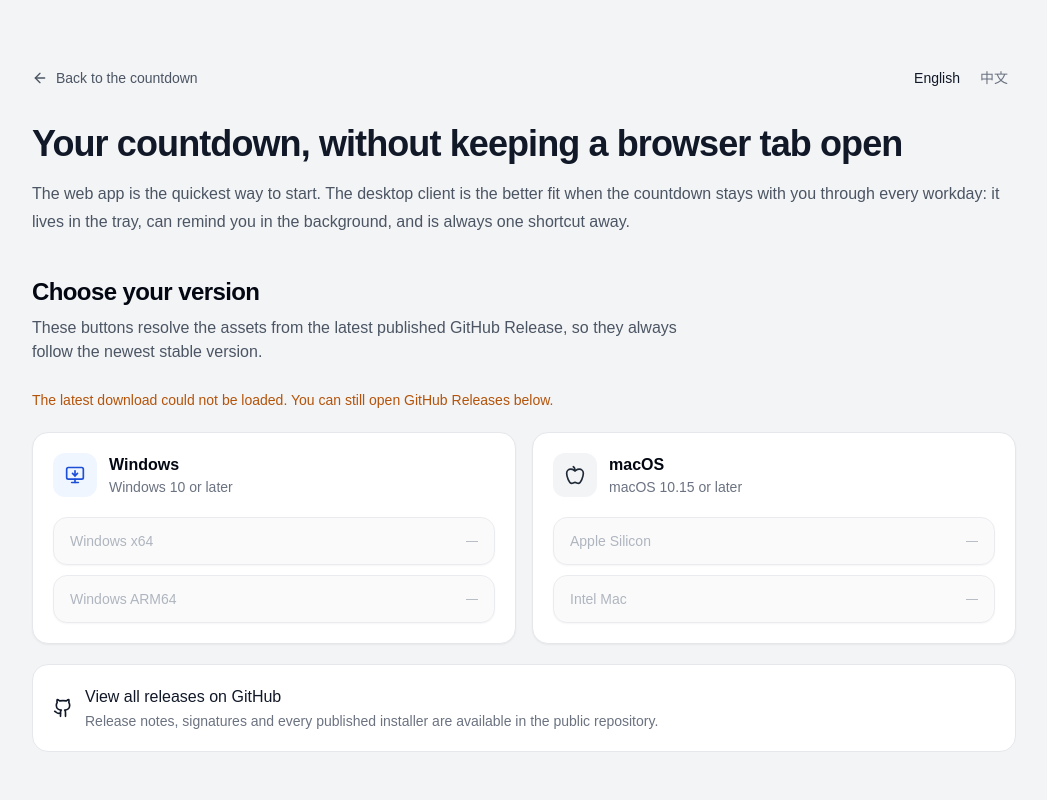
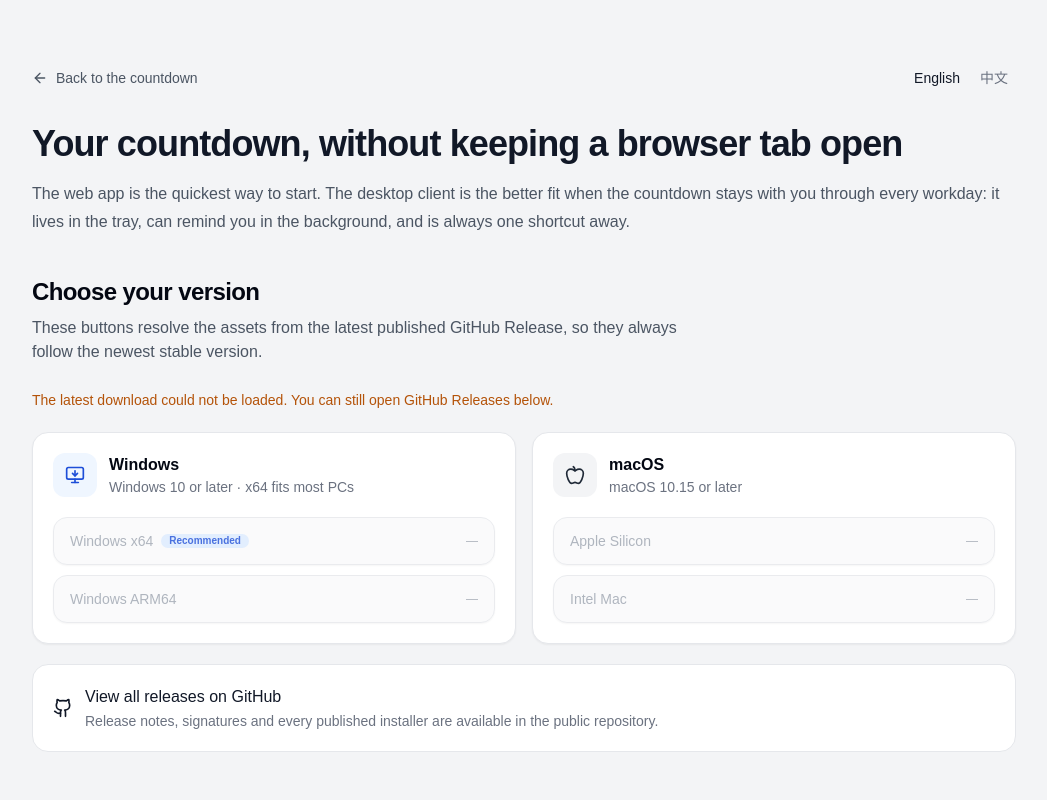
Before and after one commit to ififi2017/Off-Work-Countdown, a Next.js app: page /en/download in a window 1280 px wide. Shown: the top 800 px of the page, without its empty margins (116-1163 px from the left). Built offline with nearby package versions, Linux system fonts and the light colour scheme; no server answers.

Commit message:
fix: recommend Windows x64 download

```diff
--- a/components/DesktopDownloads.tsx
+++ b/components/DesktopDownloads.tsx
@@ -41,6 +41,7 @@
   loading,
   loadingLabel,
   event,
+  badgeLabel,
   placeholder = false,
 }: {
   asset: DownloadAsset | null | undefined;
@@ -51,6 +52,7 @@
   loading: boolean;
   loadingLabel: string;
   event: TrackedEvent;
+  badgeLabel?: string;
   placeholder?: boolean;
 }) {
   if (!asset) {
@@ -63,7 +65,14 @@
           "h-auto min-h-12 w-full cursor-not-allowed justify-between gap-3 border-gray-200 bg-gray-50 px-4 py-3 text-gray-400 opacity-80 dark:border-gray-700 dark:bg-gray-900/60 dark:text-gray-500"
         )}
       >
-        <span>{label}</span>
+        <span className="inline-flex items-center gap-2">
+          {label}
+          {badgeLabel && (
+            <span className="rounded-full bg-blue-100 px-2 py-0.5 text-[10px] font-semibold leading-none text-blue-700 dark:bg-blue-950/70 dark:text-blue-300">
+              {badgeLabel}
+            </span>
+          )}
+        </span>
         <span className="text-xs font-normal">
           {loading ? (
             <span className="inline-flex items-center gap-1.5">
@@ -88,6 +97,11 @@
       <span className="inline-flex items-center gap-2">
         <Download className="h-4 w-4" aria-hidden="true" />
         {downloadLabel} {label}
+        {badgeLabel && (
+          <span className="rounded-full bg-primary-foreground/15 px-2 py-0.5 text-[10px] font-semibold leading-none text-primary-foreground">
+            {badgeLabel}
+          </span>
+        )}
       </span>
       <span className="text-xs font-normal opacity-70">
         {formatFileSize(asset.size)}
@@ -167,6 +181,7 @@
               loading={loading}
               loadingLabel={copy.loadingLabel}
               event="desktop_download_windows_intel"
+              badgeLabel={copy.recommendedLabel}
             />
             <DownloadButton
               asset={downloads?.windowsArm64}
--- a/lib/server/content.ts
+++ b/lib/server/content.ts
@@ -69,6 +69,7 @@
     windowsDescription: string;
     windowsX64Label: string;
     windowsArmLabel: string;
+    recommendedLabel: string;
     macosTitle: string;
     macosDescription: string;
     appleSiliconLabel: string;
--- a/public/locales/en/content.json
+++ b/public/locales/en/content.json
@@ -186,9 +186,10 @@
     "unavailableLabel": "The latest download could not be loaded. You can still open GitHub Releases below.",
     "downloadLabel": "Download",
     "windowsTitle": "Windows",
-    "windowsDescription": "Windows 10 or later",
+    "windowsDescription": "Windows 10 or later · x64 fits most PCs",
     "windowsX64Label": "Windows x64",
     "windowsArmLabel": "Windows ARM64",
+    "recommendedLabel": "Recommended",
     "macosTitle": "macOS",
     "macosDescription": "macOS 10.15 or later",
     "appleSiliconLabel": "Apple Silicon",
--- a/public/locales/zh-CN/content.json
+++ b/public/locales/zh-CN/content.json
@@ -186,9 +186,10 @@
     "unavailableLabel": "暂时无法获取最新安装包，你仍然可以通过下方链接前往 GitHub Releases。",
     "downloadLabel": "下载",
     "windowsTitle": "Windows",
-    "windowsDescription": "Windows 10 或更高版本",
+    "windowsDescription": "Windows 10 或更高版本 · 大多数电脑请选择 x64",
     "windowsX64Label": "Windows x64",
     "windowsArmLabel": "Windows ARM64",
+    "recommendedLabel": "推荐",
     "macosTitle": "macOS",
     "macosDescription": "macOS 10.15 或更高版本",
     "appleSiliconLabel": "Apple 芯片",
```
